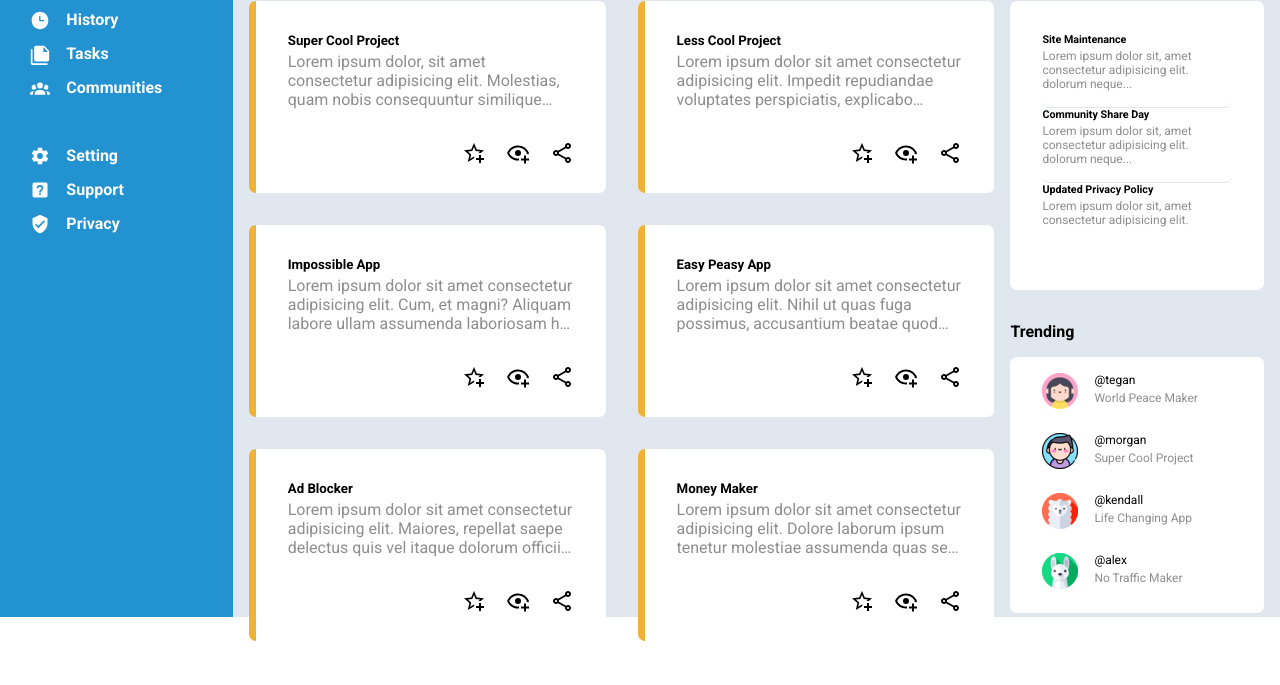
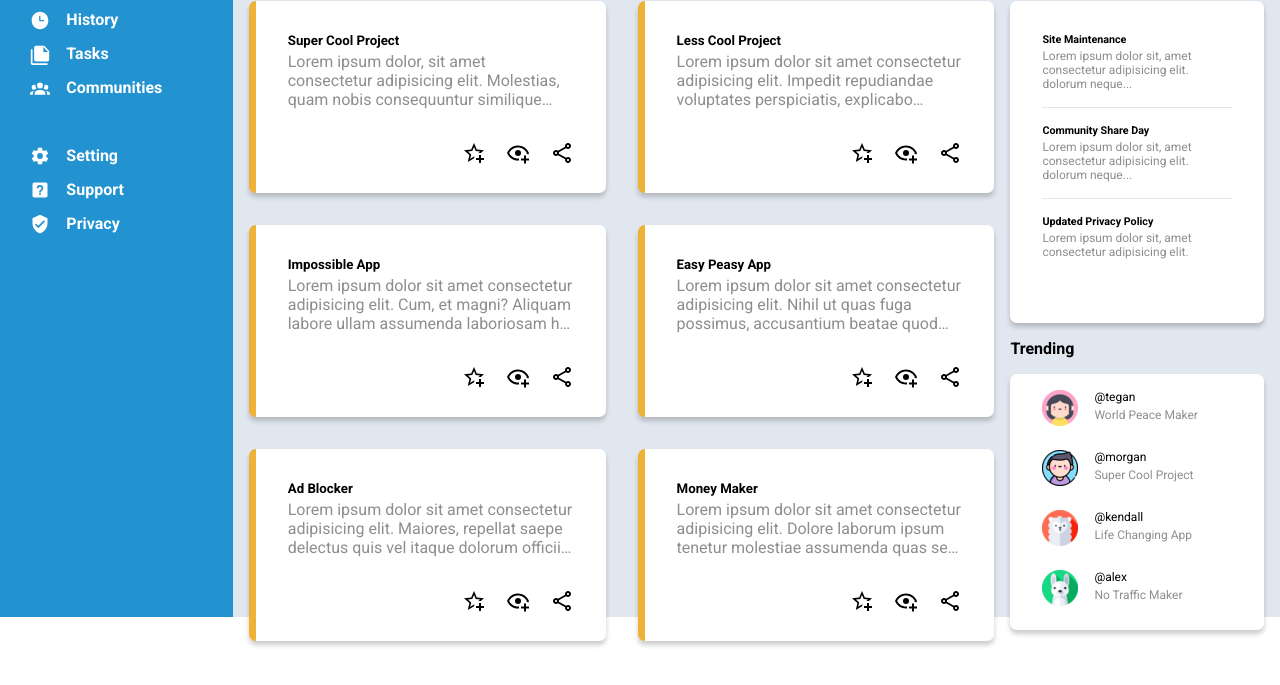
Before and after one commit to zhutaoping/ADMIN-DASHBOARD, a plain HTML site: page index.html in a window 1280 px wide. Shown: the part 183-868 px from the top of the page. Before the commit the page ends 845 px from the top, so only its background shows below. Drawn offline with Linux system fonts and the light colour scheme.

Commit message:
done two

```diff
--- a/index.html
+++ b/index.html
@@ -194,22 +194,22 @@
       <div class="rightside">
         <div class="top-container">
           <h4>Announcements</h4>
-          <div class="card-container">
-            <div class="card">
+          <div class="bulletin-board">
+            <div class="bulletin">
               <h6>Site Maintenance</h6>
               <p>
                 Lorem ipsum dolor sit, amet consectetur adipisicing elit.
                 dolorum neque...
               </p>
             </div>
-            <div class="card">
+            <div class="bulletin">
               <h6>Community Share Day</h6>
               <p>
                 Lorem ipsum dolor sit, amet consectetur adipisicing elit.
                 dolorum neque...
               </p>
             </div>
-            <div class="card">
+            <div class="bulletin">
               <h6>Updated Privacy Policy</h6>
               <p>Lorem ipsum dolor sit, amet consectetur adipisicing elit.</p>
             </div>
--- a/style.css
+++ b/style.css
@@ -181,6 +181,7 @@ main h4 {
   padding: 32px;
   padding-bottom: 24px;
   border-left: 7px solid #efb237;
+  /* box-shadow: 0px 4px 5px rgb(0, 0, 0, 0.2); */
 }
 
 .project-cards h5 {
@@ -207,12 +208,12 @@ main h4 {
 /* bug2 */
 .rightside {
   display: grid;
-  grid-template-columns: auto;
+  grid-template-columns: 1fr;
   grid-template-rows: 1fr 1fr;
   /* border: 2px solid red; */
 }
 
-.card-container p {
+.bulletin-board p {
   font-size: 12px;
   color: #8e8e8e;
   padding-bottom: 16px;
@@ -222,7 +223,8 @@ main h4 {
   margin-bottom: 3px;
 }
 
-main .card {
+main .card,
+.bulletin-board .bulletin {
   background-color: rgb(255, 255, 255);
 }
 
@@ -232,18 +234,22 @@ main .card {
   gap: 16px;
 }
 
-.top-container .card-container {
+.top-container .bulletin-board {
   background-color: rgb(255, 255, 255);
   /* height: auto; */
-  margin: 0 16px 16px 16px;
-  display: grid;
-  grid-template-columns: 1fr;
-  grid-template-rows: repeat(3, 1fr);
+  margin: 0 16px;
+  /* display: grid; */
+  /* grid-template-columns: 1fr; */
+  /* grid-template-rows: repeat(3, 1fr); */
   padding: 32px;
 }
 
-.card-container .card:not(:last-child) {
+.bulletin-board .bulletin:not(:last-child) {
   border-bottom: 1px solid #e1e7ef;
+}
+
+.bulletin {
+  margin-bottom: 16px;
 }
 
 .bottom-container {
@@ -255,12 +261,14 @@ main .card {
 .bottom-container .people {
   background-color: rgb(255, 255, 255);
   margin: 0 16px;
+  /* box-shadow: 0px 4px 5px rgb(0, 0, 0, 0.2); */
 }
 
 .card,
-.card-container,
+.bulletin-board,
 .people {
   border-radius: 7px;
+  box-shadow: 0px 4px 5px rgb(0, 0, 0, 0.2);
 }
 
 .people {
```
